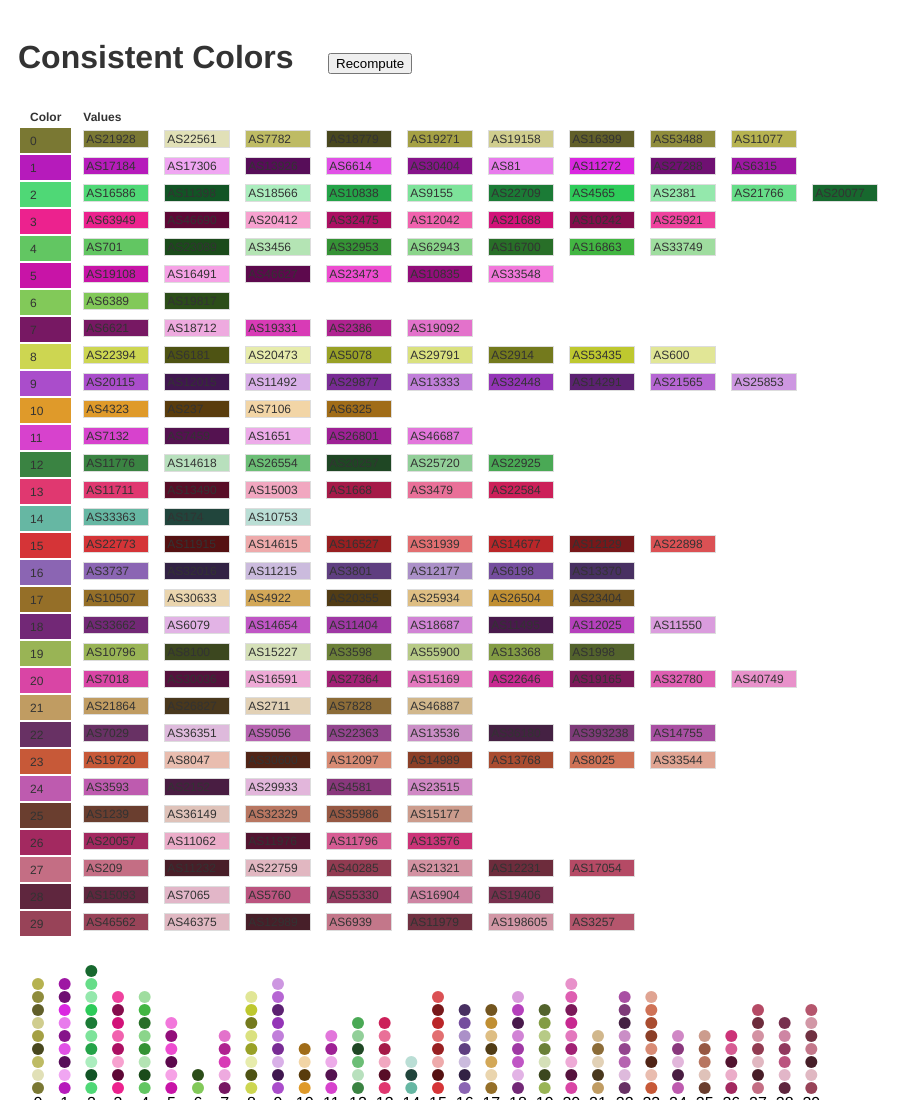
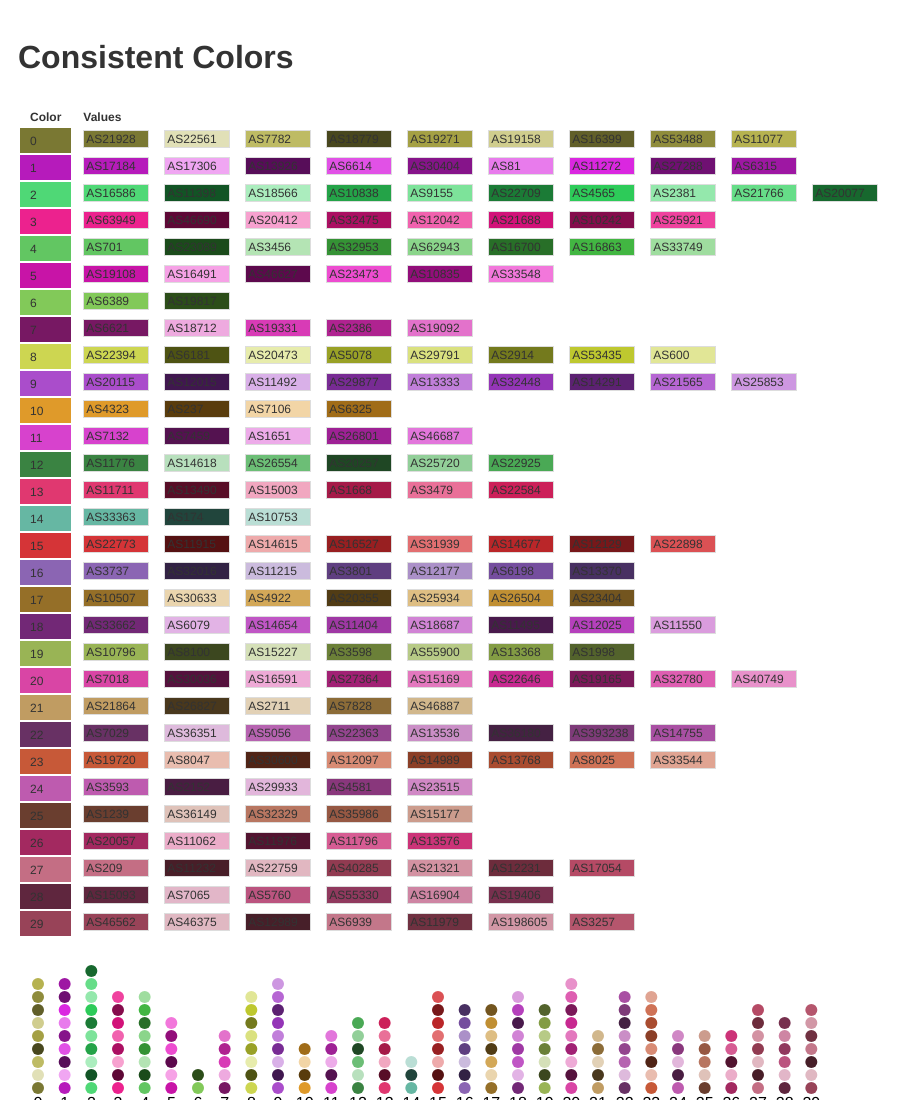
Before and after one commit to pbeshai/consistent-colors, a plain HTML site: page index.html in a window 1280 px wide. Shown: the top 1100 px of the page, without its empty margins (0-922 px from the left). Drawn offline with nearby package versions, Linux system fonts and the light colour scheme.

Commit message:
Remove recompute button

```diff
--- a/consistent-colors.js
+++ b/consistent-colors.js
@@ -259,7 +259,6 @@ function setup() {
   dotplot = createDotPlot();
   dotplot('.dotplot-container');
 
-  d3.select('.recompute').on('click', update);
   d3.selectAll('.input').on('input', update);
 
   addLinks('.color-links', colorsInput, COLORS)
@@ -315,7 +314,6 @@ function insertPointAtFarthestPosition(points, min, max) {
   let value = findFarthestPoint(points, min, max);
   return insertPoint(points, value);
 }
-
 
 /**
  * Change brightness of overlapping colors.
--- a/index.html
+++ b/index.html
@@ -8,7 +8,6 @@
   <body>
     <header>
       <h1>Consistent Colors</h1>
-      <button class="recompute">Recompute</button>
     </header>
     <div class="output">
       <table class="output-table">
--- a/style.css
+++ b/style.css
@@ -61,8 +61,6 @@ footer {
 
 h1 {
   margin-bottom: 0;
-  display: inline-block;
-  margin-right: 30px;
 }
 header {
   margin-bottom: 30px;
```
